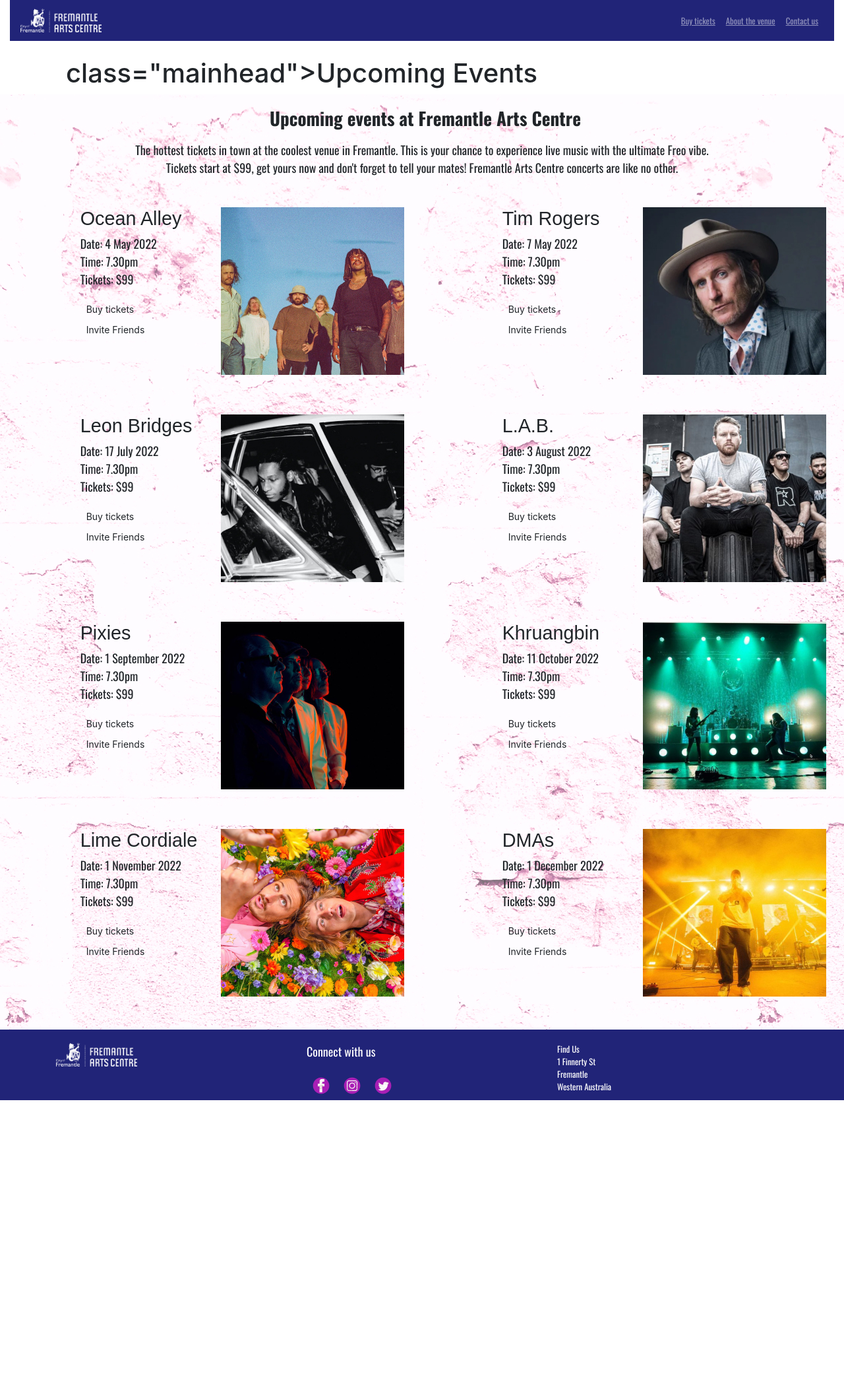
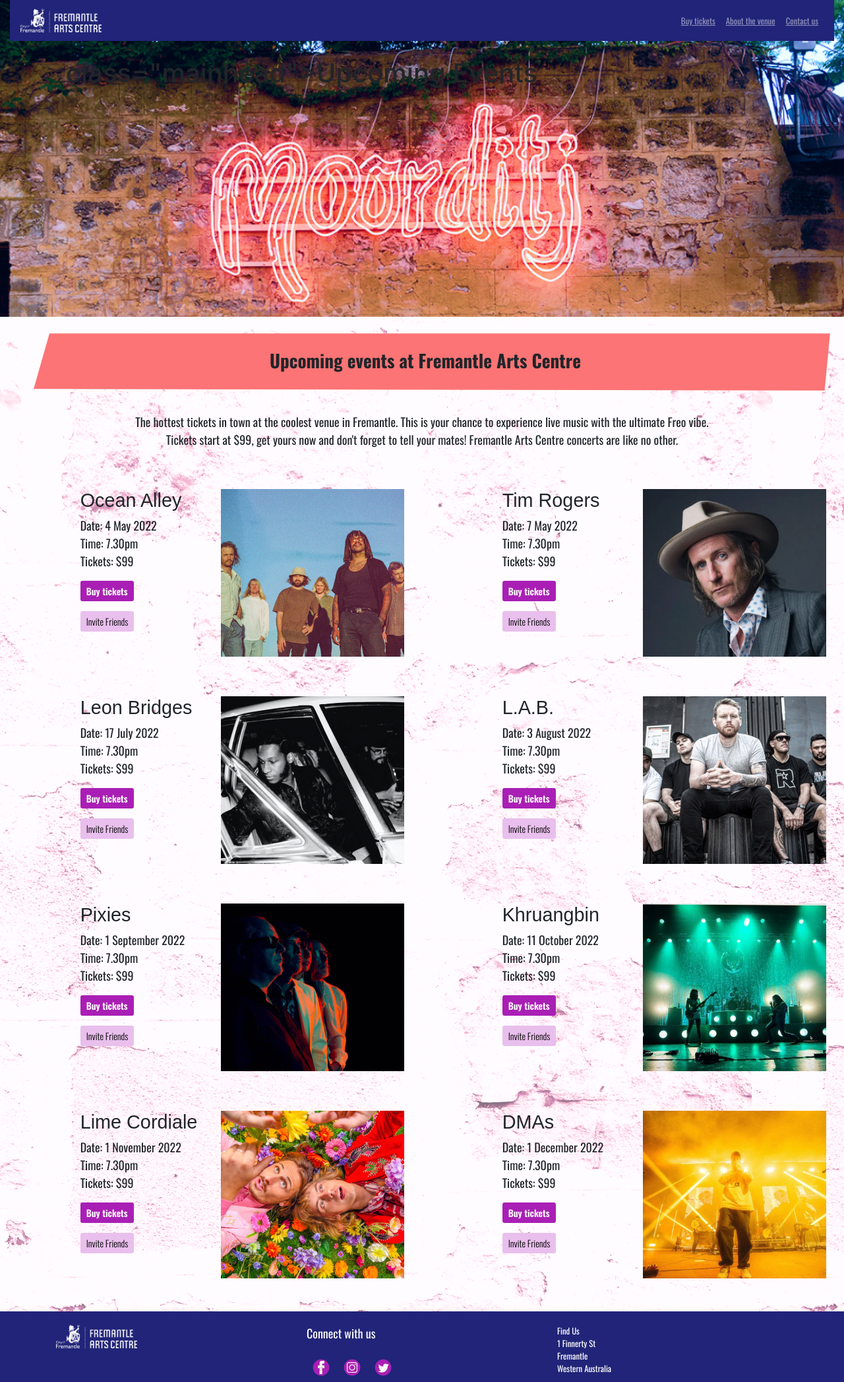
Before and after one commit to Katrobin/fremantle_arts_centre, a PHP site: page /events.html in a window 1280 px wide. Shown: the whole page at 66% size. Before the commit the page ends 1667 px from the top, so only its background shows below. Run offline with PHP 8.4, Linux system fonts and the light colour scheme; some web fonts are replaced.

Commit message:
Update style.css

```diff
--- a/style.css
+++ b/style.css
@@ -34,6 +34,7 @@ p{
     height: 60vh;
 
     }
+
 .mainhead {
     color: white;
     font-family: dirtstorm, sans-serif;
@@ -60,6 +61,11 @@ padding-bottom: 20px;
 }
 
 .pad15 {
+    padding-top: 15px;
+    padding-bottom: 15px;
+}
+
+.pad10 {
     padding-top: 15px;
     padding-bottom: 15px;
 }
@@ -124,6 +130,20 @@ padding-bottom: 30px;
     font-family: 'Oswald', sans-serif;
 }
 
+.btn-stylebold {
+    background-color:#A91FB5;
+    color: white;
+    font-family: 'Oswald', sans-serif;
+    font-weight: 600;
+}
+
+.btn-friends {
+    background-color:#E9BFED;
+    color: black;
+    font-family: 'Oswald', sans-serif;
+    font-weight: 300;
+}
+
 .bannersocial {
     background-color: #CCEFFD;
     padding-top: 10px;
@@ -167,7 +187,7 @@ padding-bottom: 30px;
 margin: auto;
 height: auto;
 background: #212478;
-clip-path: polygon(2px 17.3%, 99.39% 6.19%, 94.02% 90.8%, 4px 83.63%);
+clip-path: polygon(2px 19.72%, 95.12% 3.17%, 94.25% 90.80%, 16px 84.84%);
 padding: 30px
 }
 
@@ -175,6 +195,22 @@ padding: 30px
     margin: auto;
     height: auto;
     background: #212478;
-    clip-path: polygon(1px 4.61%, 99.85% 12.22%, 99.63% 85.37%, 31px 89.67%);
+    clip-path: polygon(2px 2.79%, 96.04% 12.22%, 92.67% 87.79%, 11px 84.24%);
     padding: 30px;
 }
+
+.bgeventshead{
+    background-image: url("images/moorditj.jpg");
+    background-size:cover;
+    height: 60vh;
+}
+
+
+
+#parallelogramevents {
+    margin: auto;
+    height: auto;
+    background: #FC7475;
+    clip-path: polygon(60px 4.80%, 99.51% 4.71%, 98.85% 83.01%, 36px 80.73%);
+    padding: 30px;
+}
```
